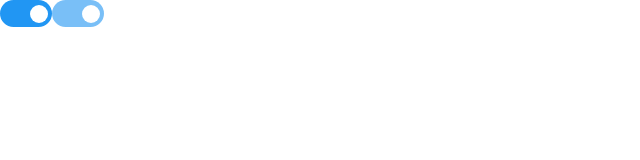
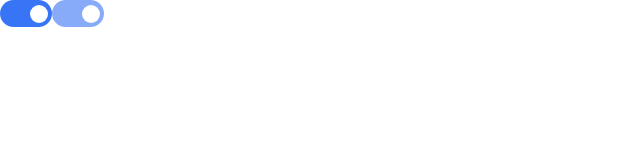
Before and after one commit to EdwinKwanTC/react-switch, a React (Vite) app: page / in a window 1280 px wide. Shown: the top 160 px of the page, without its empty margins (0-640 px from the left). Built offline with nearby package versions, Linux system fonts and the light colour scheme.

Commit message:
fix: updating style

```diff
--- a/src/components/switch.css
+++ b/src/components/switch.css
@@ -40,11 +40,11 @@
 }
 
 input:checked + .slider {
-  background-color: #2196f3;
+  background-color: #3875f6;
 }
 
 input:focus + .slider {
-  box-shadow: 0 0 1px #2196f3;
+  box-shadow: 0 0 1px #3875f6;
 }
 
 input:checked + .slider:before {
```
